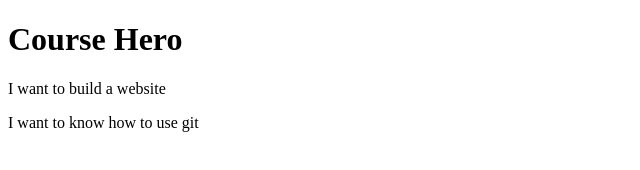
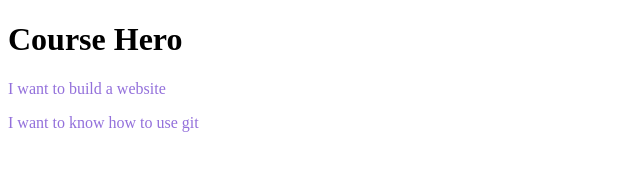
Before and after one commit to tanjumtanha/my-second-repo, a plain HTML site: page index.html in a window 1280 px wide. Shown: the whole page, without its empty margins (0-640 px from the left). Drawn offline with Linux system fonts and the light colour scheme.

Commit message:
CSS commit

```diff
--- a/index.html
+++ b/index.html
@@ -5,6 +5,7 @@
     <meta http-equiv="X-UA-Compatible" content="IE=edge">
     <meta name="viewport" content="width=device-width, initial-scale=1.0">
     <title>My Second Repo</title>
+    <link rel="stylesheet" href="style.css">
 </head>
 <body>
     <h1>Course Hero</h1>
--- /dev/null
+++ b/style.css
@@ -0,0 +1,3 @@
+p{
+    color: mediumpurple;
+}
```
